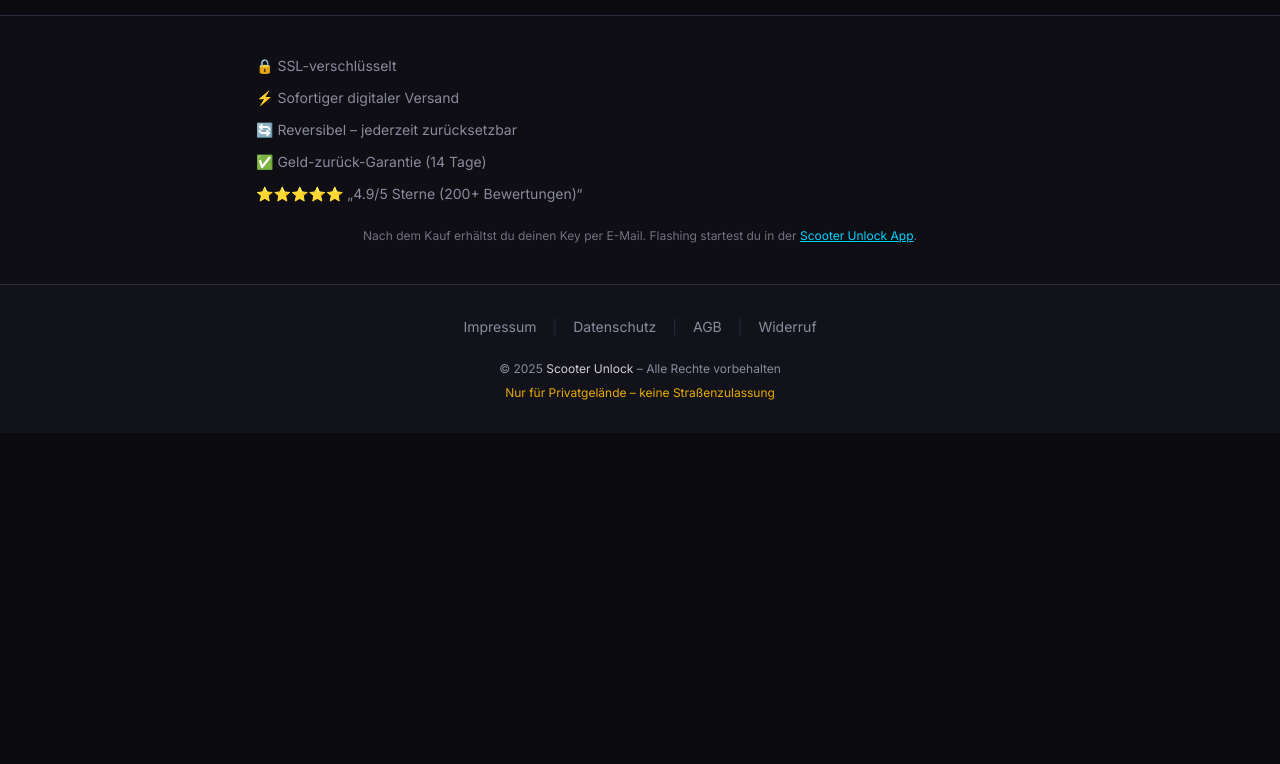
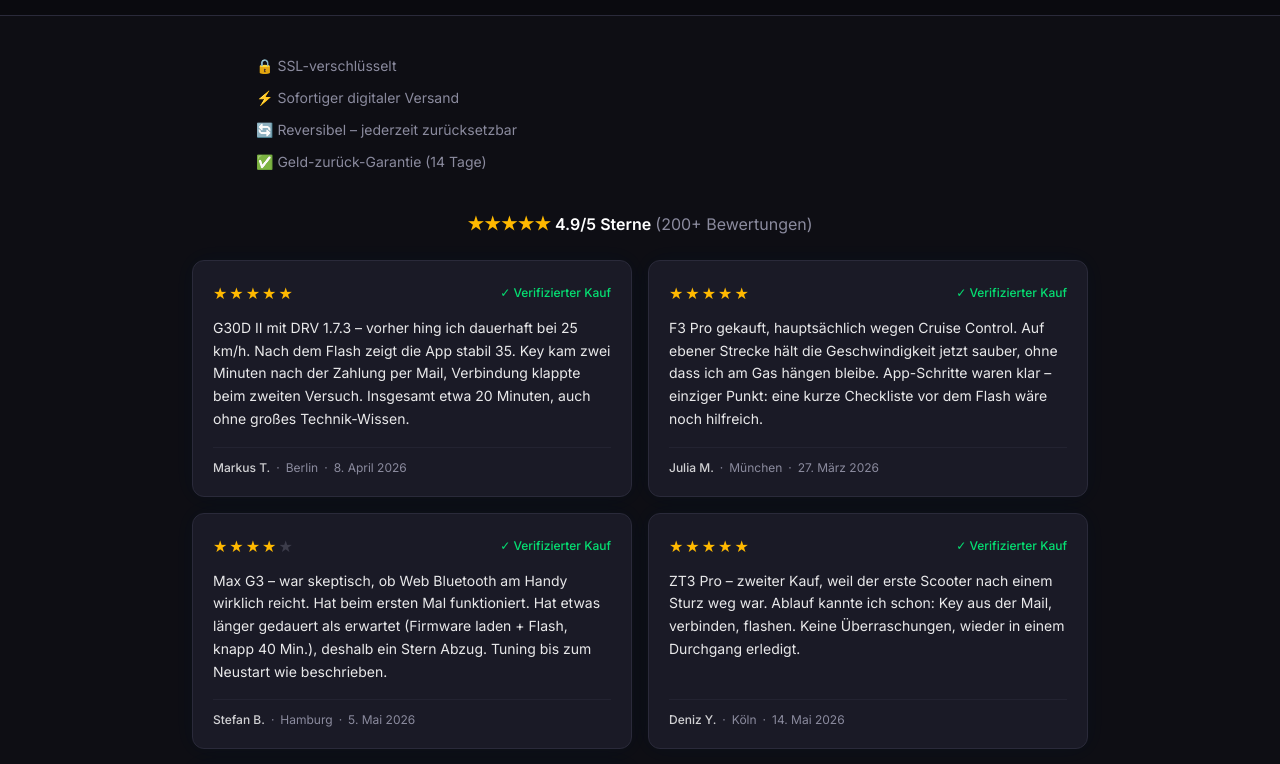
Before and after one commit to kevinlabs1983-lab/scooter-unlock-frontend, a React (Vite) app: page / in a window 1280 px wide. Shown: the part 2000-2764 px from the top of the page. Before the commit the page ends 2433 px from the top, so only its background shows below. Built offline with nearby package versions, Linux system fonts and the light colour scheme.

Commit message:
feat: realistic customer review cards
Co-authored-by: Cursor <cursoragent@cursor.com>

```diff
--- /dev/null
+++ b/src/components/CustomerReviews.tsx
@@ -0,0 +1,99 @@
+interface CustomerReview {
+  stars: 4 | 5
+  name: string
+  city: string
+  date: string
+  text: string
+}
+
+const REVIEWS: CustomerReview[] = [
+  {
+    stars: 5,
+    name: 'Markus T.',
+    city: 'Berlin',
+    date: '8. April 2026',
+    text: 'G30D II mit DRV 1.7.3 – vorher hing ich dauerhaft bei 25 km/h. Nach dem Flash zeigt die App stabil 35. Key kam zwei Minuten nach der Zahlung per Mail, Verbindung klappte beim zweiten Versuch. Insgesamt etwa 20 Minuten, auch ohne großes Technik-Wissen.',
+  },
+  {
+    stars: 5,
+    name: 'Julia M.',
+    city: 'München',
+    date: '27. März 2026',
+    text: 'F3 Pro gekauft, hauptsächlich wegen Cruise Control. Auf ebener Strecke hält die Geschwindigkeit jetzt sauber, ohne dass ich am Gas hängen bleibe. App-Schritte waren klar – einziger Punkt: eine kurze Checkliste vor dem Flash wäre noch hilfreich.',
+  },
+  {
+    stars: 4,
+    name: 'Stefan B.',
+    city: 'Hamburg',
+    date: '5. Mai 2026',
+    text: 'Max G3 – war skeptisch, ob Web Bluetooth am Handy wirklich reicht. Hat beim ersten Mal funktioniert. Hat etwas länger gedauert als erwartet (Firmware laden + Flash, knapp 40 Min.), deshalb ein Stern Abzug. Tuning bis zum Neustart wie beschrieben.',
+  },
+  {
+    stars: 5,
+    name: 'Deniz Y.',
+    city: 'Köln',
+    date: '14. Mai 2026',
+    text: 'ZT3 Pro – zweiter Kauf, weil der erste Scooter nach einem Sturz weg war. Ablauf kannte ich schon: Key aus der Mail, verbinden, flashen. Keine Überraschungen, wieder in einem Durchgang erledigt.',
+  },
+  {
+    stars: 5,
+    name: 'Anna L.',
+    city: 'Frankfurt',
+    date: '22. April 2026',
+    text: 'F2 Plus wegen Sport Mode und KERS. Spürbar mehr Punch beim Anfahren, das ungewollte Zurückrollen in der Tiefgarage ist weg. Hätte nicht gedacht, dass das alles über den Browser am Android-Handy geht – aber es hat geklappt.',
+  },
+]
+
+function StarRating({ stars }: { stars: 4 | 5 }) {
+  return (
+    <div className="flex gap-0.5" aria-label={`${stars} von 5 Sternen`}>
+      {Array.from({ length: 5 }, (_, index) => (
+        <span
+          key={index}
+          className={index < stars ? 'text-amber-400' : 'text-muted/30'}
+          aria-hidden
+        >
+          ★
+        </span>
+      ))}
+    </div>
+  )
+}
+
+export function CustomerReviews() {
+  return (
+    <div className="mx-auto mt-10 max-w-4xl">
+      <p className="text-center text-base font-semibold text-foreground">
+        <span className="text-amber-400" aria-hidden>
+          ★★★★★
+        </span>{' '}
+        4.9/5 Sterne{' '}
+        <span className="font-normal text-muted">(200+ Bewertungen)</span>
+      </p>
+
+      <div className="mt-6 grid gap-4 sm:grid-cols-2">
+        {REVIEWS.map((review) => (
+          <article
+            key={`${review.name}-${review.date}`}
+            className="flex flex-col rounded-xl border border-border bg-surface-elevated p-5 shadow-[0_0_24px_rgba(0,212,255,0.03)]"
+          >
+            <div className="mb-3 flex flex-wrap items-center justify-between gap-2">
+              <StarRating stars={review.stars} />
+              <span className="text-xs font-medium text-green-400">✓ Verifizierter Kauf</span>
+            </div>
+
+            <p className="flex-1 text-sm leading-relaxed text-foreground/90">{review.text}</p>
+
+            <footer className="mt-4 border-t border-border/60 pt-3 text-xs text-muted">
+              <span className="font-medium text-foreground/80">{review.name}</span>
+              <span className="mx-1.5">·</span>
+              <span>{review.city}</span>
+              <span className="mx-1.5">·</span>
+              <time dateTime={review.date}>{review.date}</time>
+            </footer>
+          </article>
+        ))}
+      </div>
+    </div>
+  )
+}
--- a/src/pages/Shop.tsx
+++ b/src/pages/Shop.tsx
@@ -4,6 +4,7 @@ import { Link } from 'react-router-dom'
 import { useOfferCountdown } from '../hooks/useOfferCountdown.ts'
 import { createCheckoutSession, type PackageId } from '../lib/checkout.ts'
 import { getDailySoldKeysCount } from '../lib/daily-sold-keys.ts'
+import { CustomerReviews } from '../components/CustomerReviews.tsx'
 
 interface ProductCardData {
   packageId: PackageId
@@ -93,7 +94,6 @@ const TRUST_ITEMS = [
   '⚡ Sofortiger digitaler Versand',
   '🔄 Reversibel – jederzeit zurücksetzbar',
   '✅ Geld-zurück-Garantie (14 Tage)',
-  '⭐⭐⭐⭐⭐ „4.9/5 Sterne (200+ Bewertungen)“',
 ]
 
 function parseVersionParts(version: string): number[] {
@@ -518,6 +518,9 @@ export default function Shop() {
             <li key={item}>{item}</li>
           ))}
         </ul>
+
+        <CustomerReviews />
+
         <p className="mx-auto mt-6 max-w-3xl text-center text-xs text-muted/80">
           Nach dem Kauf erhältst du deinen Key per E-Mail. Flashing startest du in der{' '}
           <Link to="/tuner" className="text-accent underline">
```
